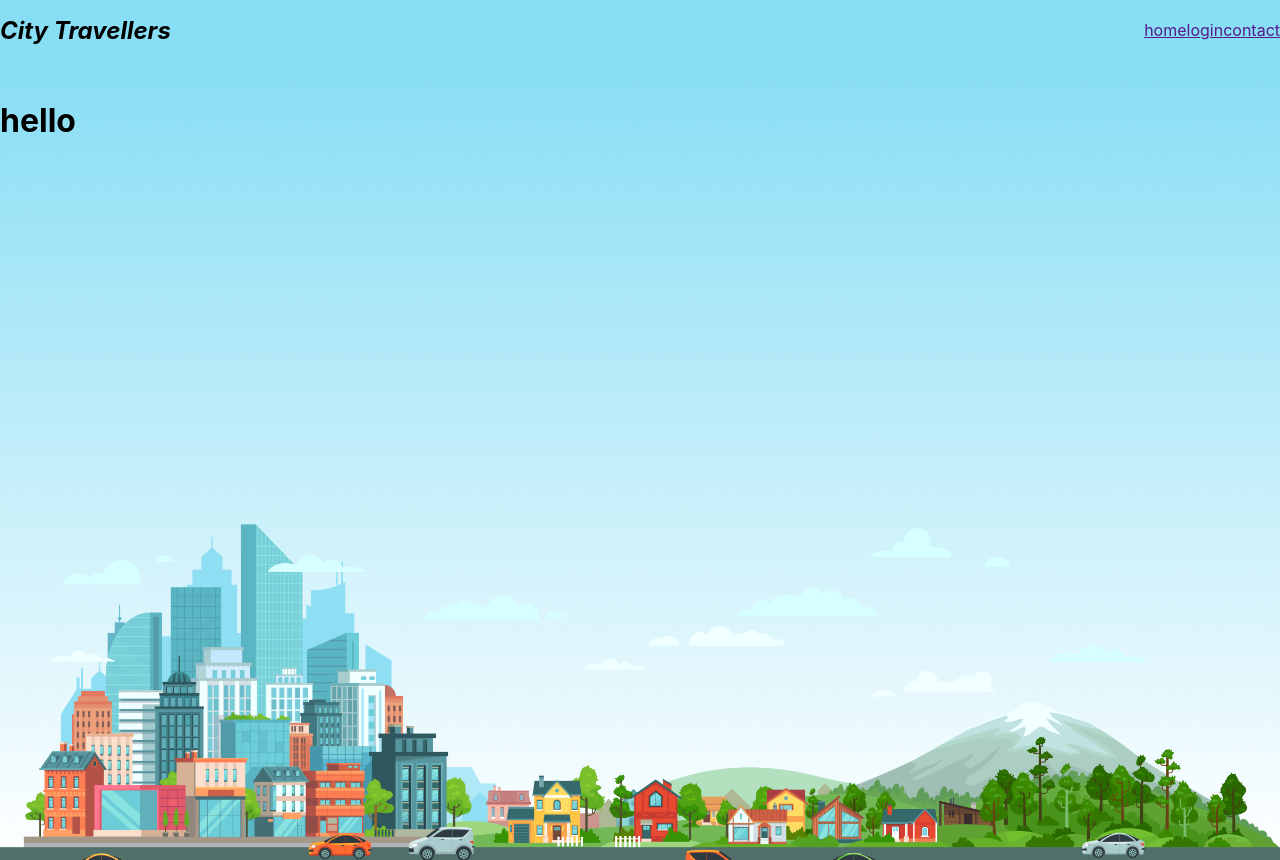
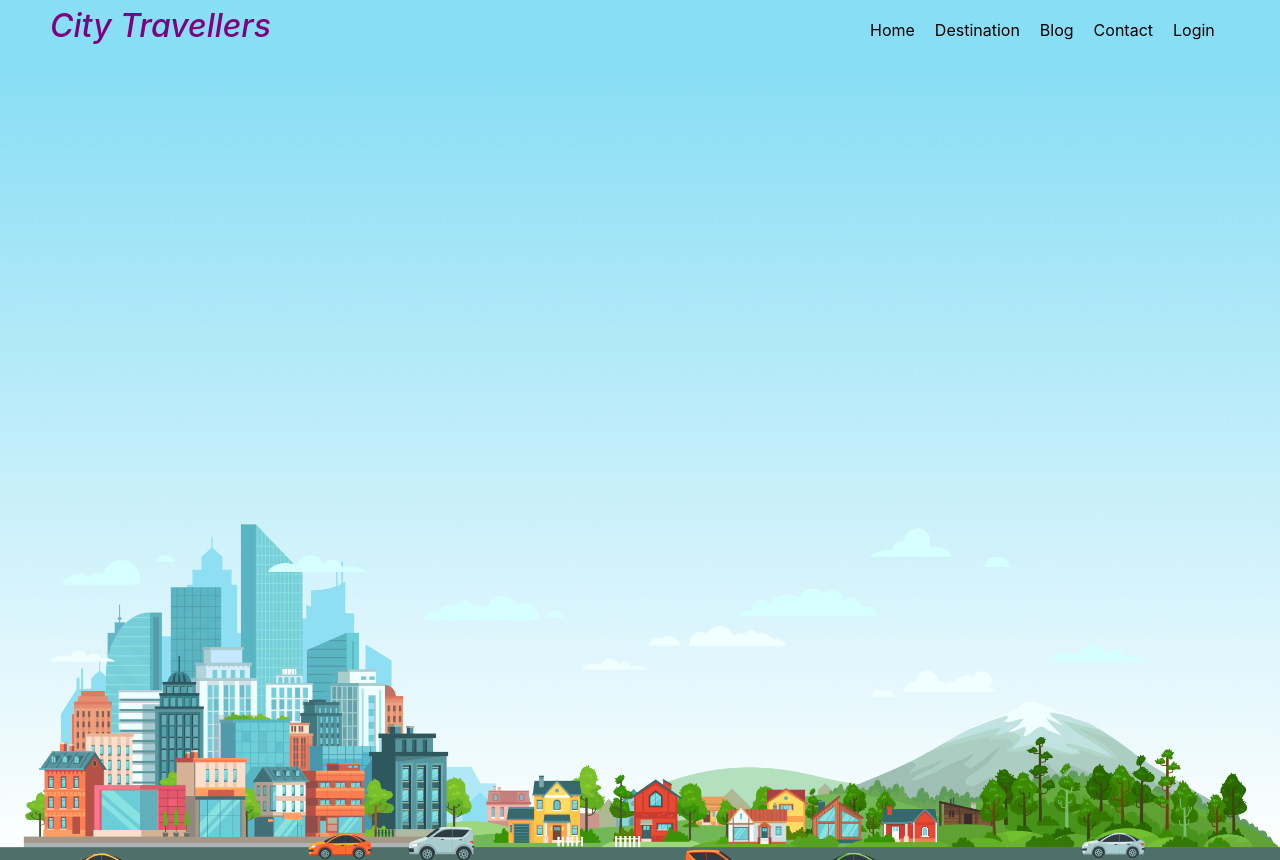
Before and after one commit to shawongithub/react-auth, a React (Create React App) app: page / in a window 1280 px wide. Built offline with nearby package versions, Linux system fonts and the light colour scheme.

Commit message:
added style on header

```diff
--- a/package.json
+++ b/package.json
@@ -6,7 +6,9 @@
     "@testing-library/jest-dom": "^5.14.1",
     "@testing-library/react": "^11.2.7",
     "@testing-library/user-event": "^12.8.3",
+    "bootstrap": "^4.6.0",
     "react": "^17.0.2",
+    "react-bootstrap": "^1.6.1",
     "react-dom": "^17.0.2",
     "react-scripts": "4.0.3",
     "web-vitals": "^1.1.2"
--- a/src/components/Header/Header.css
+++ b/src/components/Header/Header.css
@@ -4,5 +4,24 @@
     align-items: center;
     height: 60px;
     background-color: #88def4;
+}
+.header-container nav{
+    width: 400px;
+    margin: 20px;
+}
 
+.header-container nav a{
+    text-decoration: none;
+    margin: 10px;
+    color: black;
 }
+
+.header-container nav a:hover{
+    color: white;
+    background-color: purple;
+}
+
+.header-container h2{
+    margin-left: 50px;
+    color: purple;
+}
--- a/src/components/Header/Header.js
+++ b/src/components/Header/Header.js
@@ -6,9 +6,11 @@ const Header = () => {
         <div className="header-container">
             <h2><i>City Travellers</i></h2>
             <nav>
-                <a href="">home</a>
-                <a href="">login</a>
-                <a href="">contact</a>
+                <a href="">Home</a>
+                <a href="">Destination</a>
+                <a href="">Blog</a>
+                <a href="">Contact</a>
+                <a href="">Login</a>
             </nav>
         </div>
     );
--- a/src/components/Templates/Templates.js
+++ b/src/components/Templates/Templates.js
@@ -10,7 +10,7 @@ const Templates = () => {
         <div style={backgroundStyle} >
             <div style={{ marginTop: '0px' }}>
                 <span style={{ color: '#88def4' }}>no top margin</span>
-                <h1>hello</h1>
+
             </div>
         </div>
     );
--- a/src/index.js
+++ b/src/index.js
@@ -3,7 +3,7 @@ import ReactDOM from 'react-dom';
 import './index.css';
 import App from './App';
 import reportWebVitals from './reportWebVitals';
-
+import 'bootstrap/dist/css/bootstrap.min.css';
 ReactDOM.render(
   <React.StrictMode>
     <App />
```
Also changed, not shown: 1 other file (tests, documents, lock files or other folders).
